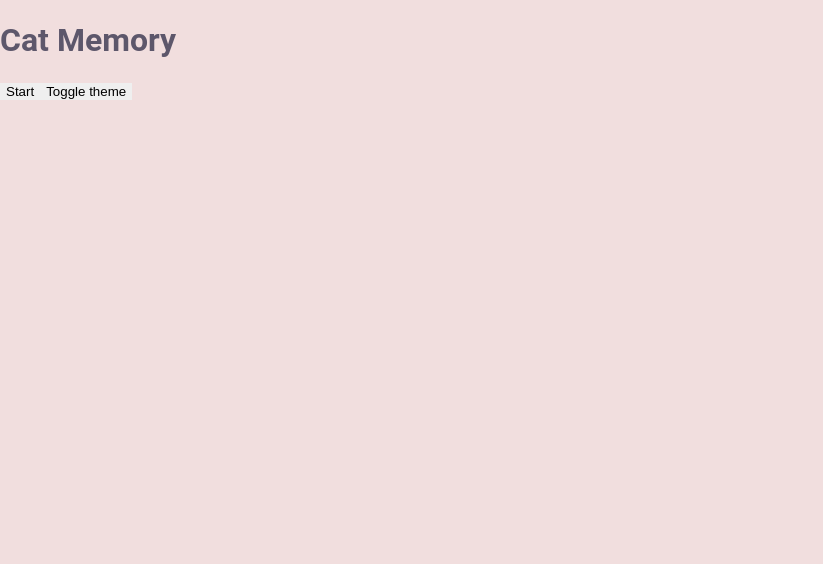
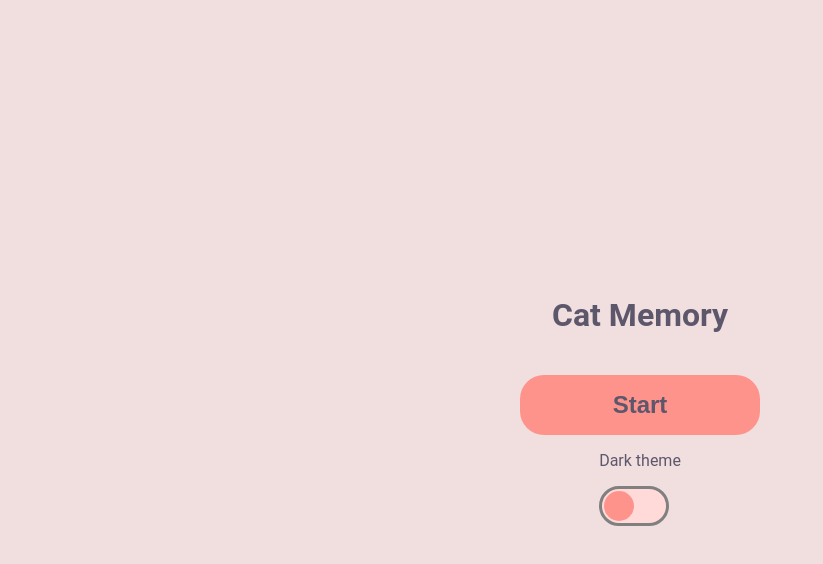
Before and after one commit to TonMarton/react-memory-game, a React (Create React App) app: page / in a window 1280 px wide. Shown: the top 564 px of the page, without its empty margins (0-823 px from the left). Built offline with nearby package versions, Linux system fonts and the light colour scheme; no server answers.

Commit message:
feat: menu styling

```diff
--- /dev/null
+++ b/src/components/Button.tsx
@@ -0,0 +1,18 @@
+import styled from 'styled-components';
+
+const Button = styled.button`
+  width: 240px;
+  height: 60px;
+  font-size: 24px;
+  font-weight: bold;
+  border-radius: 24px;
+  background-color: ${(props) => props.theme.colors.card};
+  transition: box-shadow 200ms;
+
+  &:hover {
+    box-shadow: 4px 4px 10px;
+    cursor: pointer;
+  }
+`;
+
+export default Button;
--- a/src/components/Game.tsx
+++ b/src/components/Game.tsx
@@ -1,19 +1,16 @@
 import React from 'react';
 import { useDispatch, useSelector } from 'react-redux';
 import { useGetCatImagesQuery } from '../cats';
-import { startGame, stopGame, toggleTheme } from '../slices/meta';
+import { stopGame } from '../slices/meta';
 import { AppState } from '../store';
 import GameBoard from './GameBoard';
+import Menu from './Menu';
 // TODO: error handling
 
 export default function Game() {
   const isInGame = useSelector((state: AppState) => state.metaReducer.isInGame);
   const dispatch = useDispatch();
   const { data, error, isLoading, refetch } = useGetCatImagesQuery(10);
-
-  const start = function start() {
-    dispatch(startGame());
-  };
 
   const stop = function stop() {
     dispatch(stopGame());
@@ -28,15 +25,7 @@ export default function Game() {
       {data && isInGame ? (
         <GameBoard cats={data} onStop={() => stop()} />
       ) : (
-        <>
-          <h1>Cat Memory</h1>
-          <button type="button" onClick={start}>
-            Start
-          </button>
-          <button type="button" onClick={() => dispatch(toggleTheme())}>
-            Toggle theme
-          </button>
-        </>
+        <Menu />
       )}
     </div>
   );
--- /dev/null
+++ b/src/components/Menu.tsx
@@ -0,0 +1,35 @@
+import React from 'react';
+import { useDispatch, useSelector } from 'react-redux';
+import styled from 'styled-components';
+import { startGame, toggleTheme } from '../slices/meta';
+import Button from './Button';
+import { AppState } from '../store';
+import Switch from './Switch';
+
+const MenuContainer = styled.div`
+  display: flex;
+  min-height: 100vh;
+  flex-direction: column;
+  justify-content: center;
+  align-items: center;
+
+  Button {
+    margin-top: 20px;
+  }
+`;
+
+export default function Menu() {
+  const isThemeDark: boolean = useSelector(
+    (state: AppState) => state.metaReducer.theme.name !== 'light',
+  );
+  const dispatch = useDispatch();
+  return (
+    <MenuContainer>
+      <h1>Cat Memory</h1>
+      <Button type="button" onClick={() => dispatch(startGame())}>
+        Start
+      </Button>
+      <Switch enabled={!isThemeDark} onChange={() => dispatch(toggleTheme())} />
+    </MenuContainer>
+  );
+}
--- /dev/null
+++ b/src/components/Switch.tsx
@@ -0,0 +1,44 @@
+import React from 'react';
+import styled from 'styled-components';
+
+type Props = {
+  enabled: boolean;
+  onChange: () => void;
+};
+
+const SwitchContainer = styled.div`
+  display: flex;
+  flex-direction: column;
+`;
+
+const SliderContainer = styled.div<{ enabled: boolean }>`
+  display: flex;
+  justify-content: ${(props) => (props.enabled ? 'start' : 'end')};
+  width: 70px;
+  background-color: ${(props) => props.theme.colors.cardUltraLight};
+  border: solid 3px gray;
+  padding: 2px;
+  border-radius: 20px;
+  cursor: pointer;
+`;
+
+const Slider = styled.span`
+  display: inline-block;
+  content: '';
+  flex: 30px 0 0;
+  height: 30px;
+  background-color: ${(props) => props.theme.colors.card};
+  border-radius: 20px;
+`;
+
+export default function Switch(props: Props) {
+  const { enabled, onChange } = props;
+  return (
+    <SwitchContainer>
+      <p>{enabled ? 'Dark theme' : 'Light theme'}</p>
+      <SliderContainer enabled={enabled} onClick={onChange}>
+        <Slider />
+      </SliderContainer>
+    </SwitchContainer>
+  );
+}
--- a/src/globalStyle.ts
+++ b/src/globalStyle.ts
@@ -7,9 +7,11 @@ const globalStyle = createGlobalStyle`
     html {
         font-family: 'Roboto';
         background-color: ${(props) => props.theme.colors.background};
+        overflow: hidden;
+    }
+
+    html, button {
         color: ${(props) => props.theme.colors.text};
-    overflow: hidden;
-
     }
 
     body {
--- a/src/styled.d.ts
+++ b/src/styled.d.ts
@@ -6,6 +6,8 @@ declare module 'styled-components' {
     colors: {
       background: string;
       card: string;
+      cardLight: string;
+      cardUltraLight: string;
       text: string;
     };
   }
--- a/src/themes/dark.ts
+++ b/src/themes/dark.ts
@@ -5,6 +5,8 @@ const theme: DefaultTheme = {
   colors: {
     background: '#011627',
     card: '#FDFFFC',
+    cardLight: '#FEC2BF',
+    cardUltraLight: '#FFDAD8',
     text: '#FDFFFC',
   },
 };
--- a/src/themes/light.ts
+++ b/src/themes/light.ts
@@ -5,6 +5,8 @@ const theme: DefaultTheme = {
   colors: {
     background: '#F1DEDE',
     card: '#FE938C',
+    cardLight: '#FEC2BF',
+    cardUltraLight: '#FFDAD8',
     text: '#5D576B',
   },
 };
```
Lines whose indentation alone changed are shown as unchanged.
